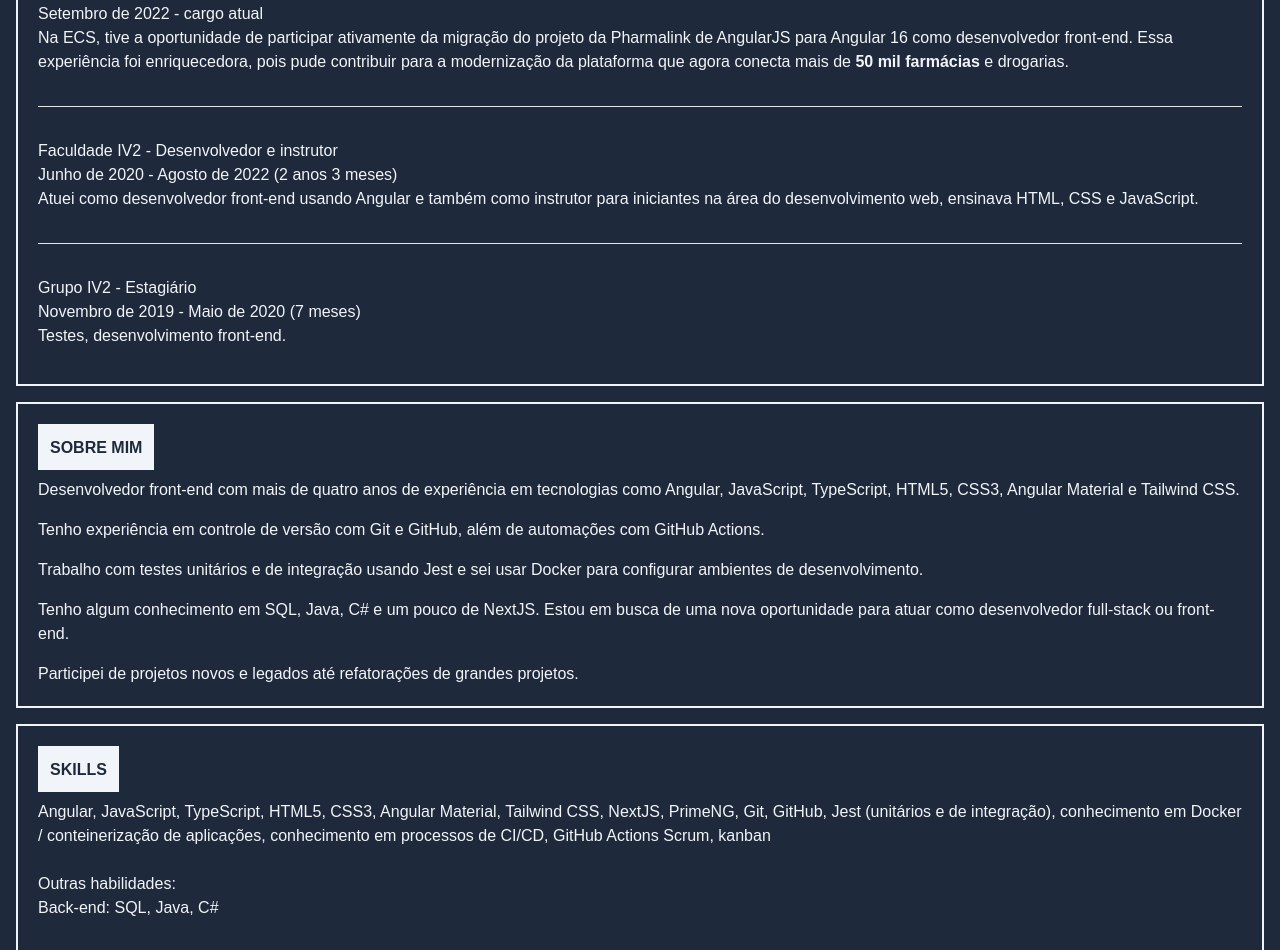
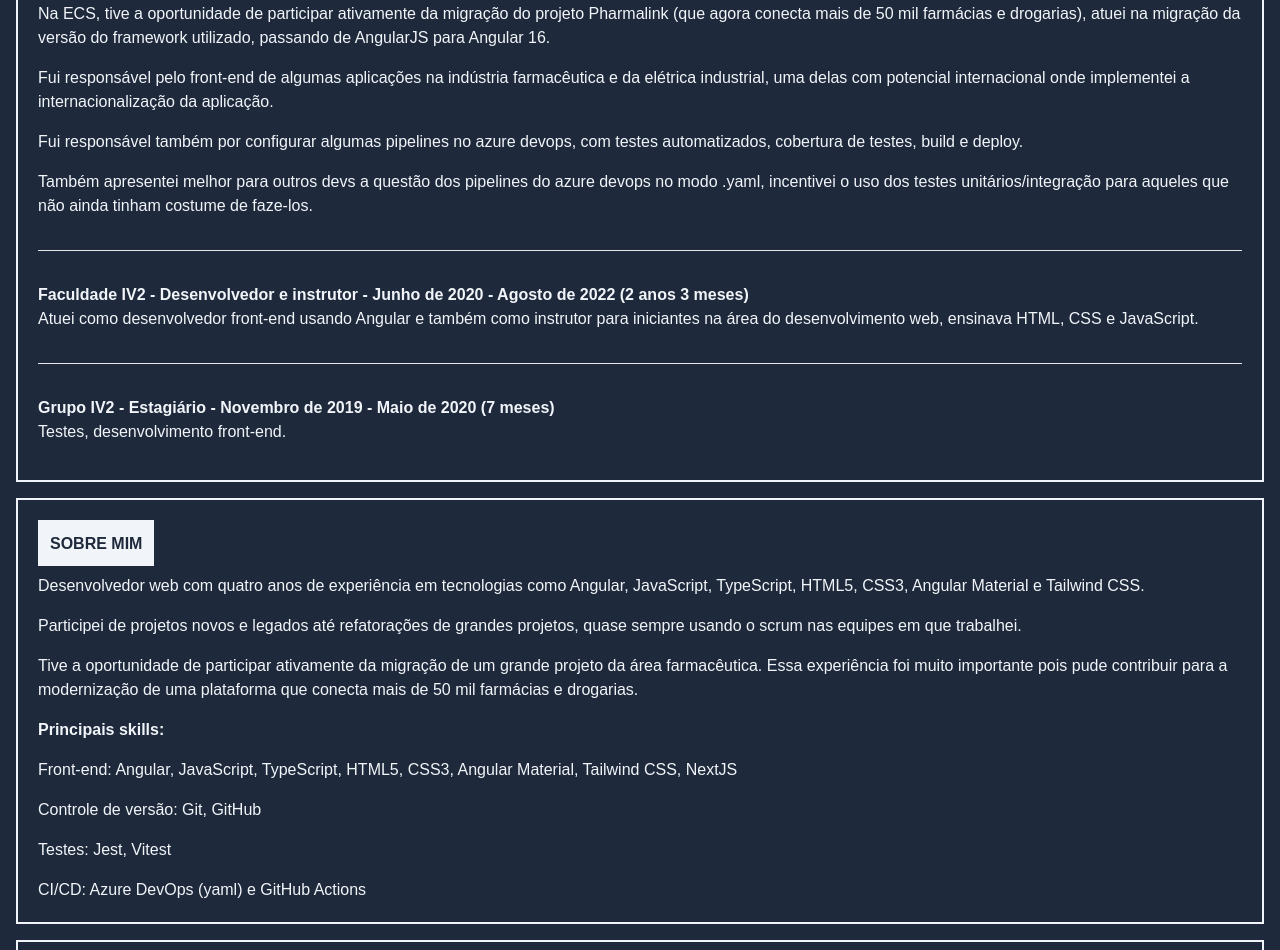
Before and after one commit to ffavareto/lucasfavareto, a Next.js app: page /curriculum in a window 1280 px wide. Shown: the part 422-1372 px from the top of the page. Built offline with nearby package versions, Linux system fonts and the light colour scheme.

Commit message:
atualiza currículo

```diff
--- a/src/app/curriculum/page.js
+++ b/src/app/curriculum/page.js
@@ -30,21 +30,28 @@ export default function Curriculum() {
             <Title>Experiência</Title>
             <div className="flex flex-col gap-4 text-xs md:text-base">
               <div className="mb-4">
-                <h2>ECS Inovação - Desenvolvedor web</h2>
-                <p>Setembro de 2022 - cargo atual</p>
+                <b>ECS Inovação - Desenvolvedor web - Setembro de 2022 - cargo atual</b>
+                <div className="flex flex-col gap-4 text-xs md:text-base">
                   <p>
-                  Na ECS, tive a oportunidade de participar ativamente da
-                  migração do projeto da Pharmalink de AngularJS para Angular 16
-                  como desenvolvedor front-end. Essa experiência foi
-                  enriquecedora, pois pude contribuir para a modernização da
-                  plataforma que agora conecta mais de <b>50 mil farmácias</b> e
-                  drogarias.
+                    Na ECS, tive a oportunidade de participar ativamente da migração do projeto Pharmalink (que agora conecta mais de 50 mil farmácias e drogarias), atuei na migração da versão do framework utilizado, passando de AngularJS para Angular 16.
                   </p>
+
+                  <p>
+                    Fui responsável pelo front-end de algumas aplicações na indústria farmacêutica e da elétrica industrial, uma delas com potencial internacional onde implementei a internacionalização da aplicação.
+                  </p>
+
+                  <p>
+                    Fui responsável também por configurar algumas pipelines no azure devops, com testes automatizados, cobertura de testes, build e deploy.
+                  </p>
+
+                  <p>
+                    Também apresentei melhor para outros devs a questão dos pipelines do azure devops no modo .yaml, incentivei o uso dos testes unitários/integração para aqueles que não ainda tinham costume de faze-los.
+                  </p>
+                </div>
               </div>
               <hr />
               <div className="my-4">
-                <h2>Faculdade IV2 - Desenvolvedor e instrutor</h2>
-                <p>Junho de 2020 - Agosto de 2022 (2 anos 3 meses)</p>
+                <b>Faculdade IV2 - Desenvolvedor e instrutor - Junho de 2020 - Agosto de 2022 (2 anos 3 meses)</b>
                 <p>
                   Atuei como desenvolvedor front-end usando Angular e também
                   como instrutor para iniciantes na área do desenvolvimento web,
@@ -53,8 +60,7 @@ export default function Curriculum() {
               </div>
               <hr />
               <div className="my-4">
-                <h2>Grupo IV2 - Estagiário</h2>
-                <p>Novembro de 2019 - Maio de 2020 (7 meses)</p>
+                <b>Grupo IV2 - Estagiário - Novembro de 2019 - Maio de 2020 (7 meses)</b>
                 <p>Testes, desenvolvimento front-end.</p>
               </div>
             </div>
@@ -64,26 +70,35 @@ export default function Curriculum() {
             <Title>Sobre mim</Title>
             <div className="flex flex-col gap-4 text-xs md:text-base">
             <p>
-                Desenvolvedor front-end com mais de quatro anos de experiência
-                em tecnologias como Angular, JavaScript, TypeScript, HTML5,
-                CSS3, Angular Material e Tailwind CSS.
+              Desenvolvedor web com quatro anos de experiência em tecnologias como Angular, JavaScript, TypeScript, HTML5, CSS3, Angular Material e Tailwind CSS.
             </p>
+
             <p>
-                Tenho experiência em controle de versão com Git e GitHub, além
-                de automações com GitHub Actions.
+              Participei de projetos novos e legados até refatorações de grandes projetos, quase sempre usando o scrum nas equipes em que trabalhei.
             </p>
+
             <p>
-                Trabalho com testes unitários e de integração usando Jest e sei
-                usar Docker para configurar ambientes de desenvolvimento.
+            Tive a oportunidade de participar ativamente da migração de um grande projeto da área farmacêutica. Essa experiência foi muito importante pois pude contribuir para a modernização de uma plataforma que conecta mais de 50 mil farmácias e drogarias.
             </p>
+
+            <b>
+              Principais skills:
+            </b>
+
             <p>
-                Tenho algum conhecimento em SQL, Java, C# e um pouco de NextJS.
-                Estou em busca de uma nova oportunidade para atuar como
-                desenvolvedor full-stack ou front-end.
+              Front-end: Angular, JavaScript, TypeScript, HTML5, CSS3, Angular Material, Tailwind CSS, NextJS
             </p>
+
             <p>
-                Participei de projetos novos e legados até refatorações de
-                grandes projetos.
+              Controle de versão: Git, GitHub
+            </p>
+
+            <p>
+              Testes: Jest, Vitest
+            </p>
+
+            <p>
+              CI/CD: Azure DevOps (yaml) e GitHub Actions
             </p>
             </div>
           </div>
@@ -97,11 +112,8 @@ export default function Curriculum() {
                   Angular Material, Tailwind CSS, NextJS, PrimeNG, Git, GitHub,
                   Jest (unitários e de integração), conhecimento em Docker /
                   conteinerização de aplicações, conhecimento em processos de
-                  CI/CD, GitHub Actions Scrum, kanban
+                  CI/CD, GitHub Actions, Scrum, kanban
                 </p>
-                <br />
-                Outras habilidades:
-                <p>Back-end: SQL, Java, C#</p>
               </div>
             </div>
           </div>
```
Lines whose indentation alone changed are shown as unchanged.
